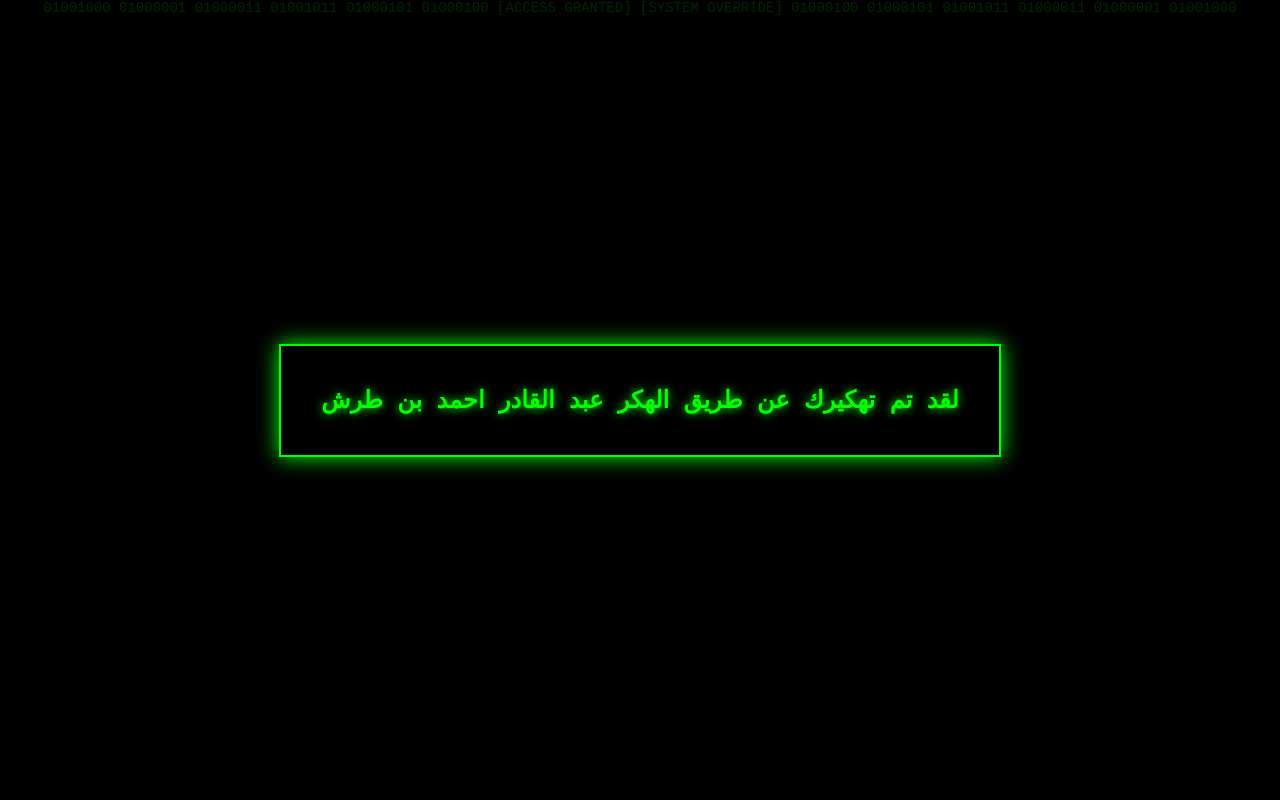
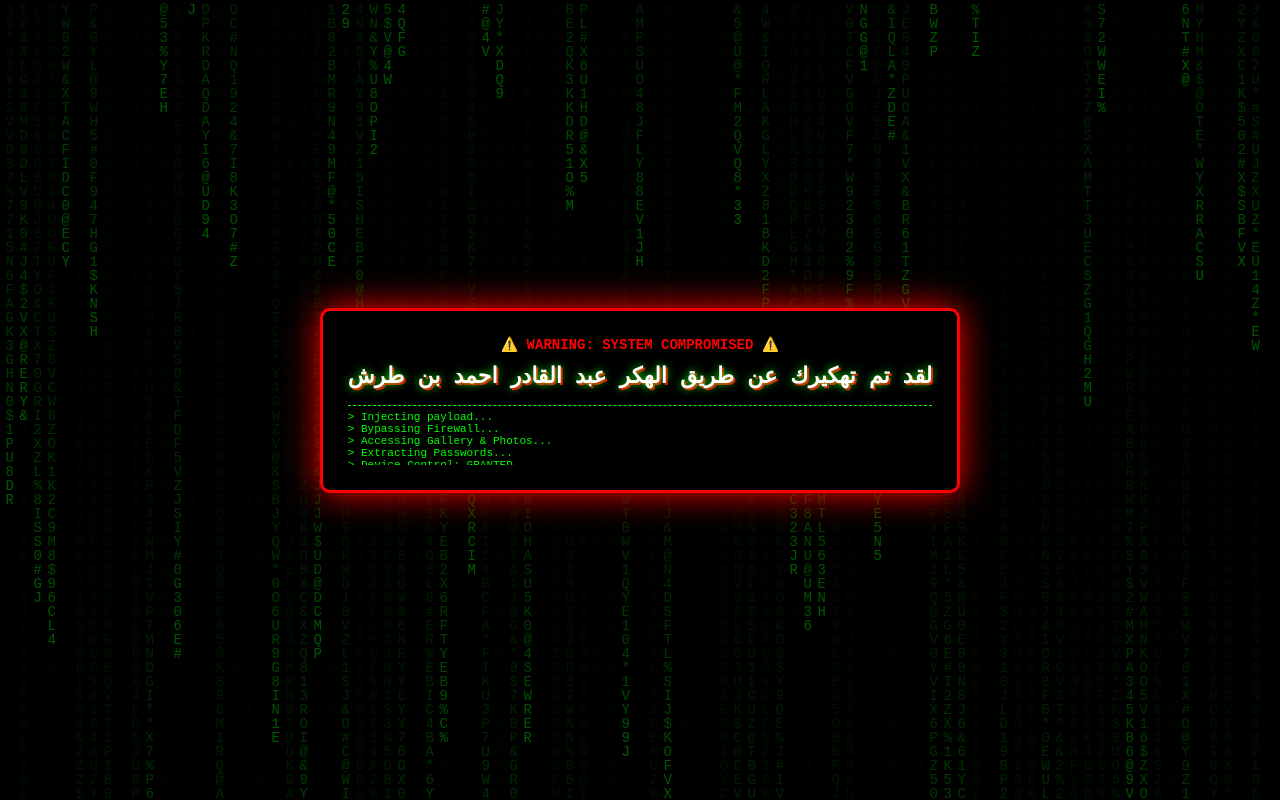
Before and after one commit to MarSHalGamer/AG, a plain HTML site: page hacked.html in a window 1280 px wide. Drawn offline with Linux system fonts and the light colour scheme.

Commit message:
Update hacked.html for critical failure alert

```diff
--- a/hacked.html
+++ b/hacked.html
@@ -3,88 +3,205 @@
 <head>
     <meta charset="UTF-8">
     <meta name="viewport" content="width=device-width, initial-scale=1.0">
-    <title>System Hacked</title>
+    <title>SYSTEM CRITICAL FAILURE</title>
     <style>
+        * { margin: 0; padding: 0; box-sizing: border-box; }
         body {
             background-color: #000;
             color: #00ff00;
             font-family: 'Courier New', Courier, monospace;
-            margin: 0;
             overflow: hidden;
+            height: 100vh;
             display: flex;
             justify-content: center;
             align-items: center;
-            height: 100vh;
             text-align: center;
+            animation: glitch-screen 0.2s infinite;
         }
-        .hacker-bg {
+
+        /* خلفية أكواد الماتريكس المتحركة */
+        canvas {
             position: absolute;
-            top: 0; left: 0; width: 100%; height: 100%;
-            opacity: 0.15; pointer-events: none;
-            font-size: 14px; word-wrap: break-word;
+            top: 0; left: 0;
+            width: 100%; height: 100%;
+            z-index: 1;
+            opacity: 0.35;
         }
+
+        /* صندوق التحذير */
         .card {
-            position: relative; z-index: 2;
-            border: 2px solid #00ff00; padding: 40px;
-            box-shadow: 0 0 20px #00ff00;
-            background: rgba(0, 0, 0, 0.9); max-width: 80%;
+            position: relative;
+            z-index: 2;
+            border: 3px solid #00ff00;
+            padding: 25px;
+            background: rgba(0, 0, 0, 0.92);
+            box-shadow: 0 0 30px #00ff00, inset 0 0 15px #00ff00;
+            max-width: 90%;
+            border-radius: 10px;
+            animation: flash-red 1s infinite alternate;
         }
-        h1 { font-size: 24px; margin: 0; text-shadow: 0 0 10px #00ff00; }
+
+        h1 {
+            font-size: 22px;
+            color: #fff;
+            text-shadow: 0 0 8px #00ff00, 2px 2px #ff0000;
+            margin-bottom: 15px;
+        }
+
+        .status {
+            color: #ff0000;
+            font-weight: bold;
+            font-size: 14px;
+            margin-bottom: 10px;
+            text-transform: uppercase;
+        }
+
+        .console-log {
+            font-size: 11px;
+            color: #00ff00;
+            text-align: left;
+            direction: ltr;
+            height: 60px;
+            overflow: hidden;
+            border-top: 1px dashed #00ff00;
+            padding-top: 5px;
+            margin-top: 10px;
+        }
 
         /* مستطيل التنبيه المكرر */
         .hack-box {
             display: none;
             position: fixed;
-            top: 50%;
-            left: 50%;
+            top: 50%; left: 50%;
             transform: translate(-50%, -50%);
             background-color: #000;
-            color: #00ff00;
-            border: 3px solid #00ff00;
-            box-shadow: 0 0 25px #00ff00;
-            padding: 25px 40px;
-            font-size: 22px;
+            color: #ff0000;
+            border: 4px solid #ff0000;
+            box-shadow: 0 0 40px #ff0000;
+            padding: 20px 30px;
+            font-size: 24px;
             font-weight: bold;
             z-index: 9999;
             border-radius: 8px;
+            animation: pulse 0.5s infinite;
+        }
+
+        /* حركة الاهتزاز والجليتش */
+        @keyframes glitch-screen {
+            0% { transform: translate(0, 0); }
+            20% { transform: translate(-2px, 2px); }
+            40% { transform: translate(-2px, -2px); }
+            60% { transform: translate(2px, 2px); }
+            80% { transform: translate(2px, -2px); }
+            100% { transform: translate(0, 0); }
+        }
+
+        @keyframes flash-red {
+            0% { border-color: #00ff00; box-shadow: 0 0 20px #00ff00; }
+            100% { border-color: #ff0000; box-shadow: 0 0 35px #ff0000; }
+        }
+
+        @keyframes pulse {
+            0% { transform: translate(-50%, -50%) scale(1); }
+            50% { transform: translate(-50%, -50%) scale(1.1); }
+            100% { transform: translate(-50%, -50%) scale(1); }
         }
     </style>
 </head>
-<body>
+<body onclick="playBeep()">
 
-    <div class="hacker-bg">
-        01001000 01000001 01000011 01001011 01000101 01000100
-        [SYSTEM OVERRIDE] [ACCESS GRANTED]
-        01001000 01000001 01000011 01001011 01000101 01000100
+    <canvas id="matrix"></canvas>
+
+    <div class="card">
+        <div class="status">⚠️ WARNING: SYSTEM COMPROMISED ⚠️</div>
+        <h1>لقد تم تهكيرك عن طريق الهكر عبد القادر احمد بن طرش</h1>
+        <div class="console-log" id="log"></div>
     </div>
 
-    <div class="card">
-        <h1>لقد تم تهكيرك عن طريق الهكر عبد القادر احمد بن طرش</h1>
-    </div>
-
-    <!-- مستطيل التنبيه -->
-    <div id="hackAlert" class="hack-box">تم تهكيرك</div>
+    <div id="hackAlert" class="hack-box">تم تهكيرك !</div>
 
     <script>
-        // الخروج والتحويل لصفحة فارغة بعد 7 ثوانٍ
+        // تأثير مطر الماتريكس
+        const canvas = document.getElementById('matrix');
+        const ctx = canvas.getContext('2d');
+        canvas.width = window.innerWidth;
+        canvas.height = window.innerHeight;
+
+        const chars = '0123456789ABCDEFGHIJKLMNOPQRSTUVWXYZ#$@%&*';
+        const fontSize = 14;
+        const columns = canvas.width / fontSize;
+        const drops = Array(Math.floor(columns)).fill(1);
+
+        function drawMatrix() {
+            ctx.fillStyle = 'rgba(0, 0, 0, 0.05)';
+            ctx.fillRect(0, 0, canvas.width, canvas.height);
+            ctx.fillStyle = '#0F0';
+            ctx.font = fontSize + 'px monospace';
+
+            for (let i = 0; i < drops.length; i++) {
+                const text = chars.charAt(Math.floor(Math.random() * chars.length));
+                ctx.fillText(text, i * fontSize, drops[i] * fontSize);
+                if (drops[i] * fontSize > canvas.height && Math.random() > 0.975) {
+                    drops[i] = 0;
+                }
+                drops[i]++;
+            }
+        }
+        setInterval(drawMatrix, 33);
+
+        // سجل السحب الوهمي
+        const logs = [
+            "> Injecting payload...",
+            "> Bypassing Firewall...",
+            "> Accessing Gallery & Photos...",
+            "> Extracting Passwords...",
+            "> Device Control: GRANTED"
+        ];
+        let logIndex = 0;
+        const logContainer = document.getElementById('log');
+
+        setInterval(() => {
+            if (logIndex < logs.length) {
+                logContainer.innerHTML += logs[logIndex] + "<br>";
+                logIndex++;
+            }
+        }, 1000);
+
+        // صوت صفارة إنذار وهمية
+        function playBeep() {
+            try {
+                let audioCtx = new (window.AudioContext || window.webkitAudioContext)();
+                let osc = audioCtx.createOscillator();
+                osc.type = 'sawtooth';
+                osc.frequency.setValueAtTime(800, audioCtx.currentTime);
+                osc.connect(audioCtx.destination);
+                osc.start();
+                osc.stop(audioCtx.currentTime + 0.3);
+            } catch(e){}
+        }
+        window.onload = playBeep;
+
+        // هزاز الجوال
+        if (navigator.vibrate) {
+            navigator.vibrate([300, 100, 300, 100, 500]);
+        }
+
+        // الخروج بعد 7 ثوانٍ
         setTimeout(function() {
             window.close();
             window.location.href = "about:blank";
         }, 7000);
 
-        // وظيفة إظهار مستطيل "تم تهكيرك" لمدة 5 ثوانٍ
+        // إظهار مربع "تم تهكيرك" كل 30 ثانية لمدة 5 ثوانٍ
         function showHackBox() {
             let box = document.getElementById('hackAlert');
             box.style.display = 'block';
-
+            playBeep();
             setTimeout(function() {
                 box.style.display = 'none';
-            }, 5000); // يختفي بعد 5 ثوانٍ
+            }, 5000);
         }
-
-        // تكرار إظهار المستطيل كل 30 ثانية (نص دقيقة)
         setInterval(showHackBox, 30000);
     </script>
-
 </body>
 </html>
```
